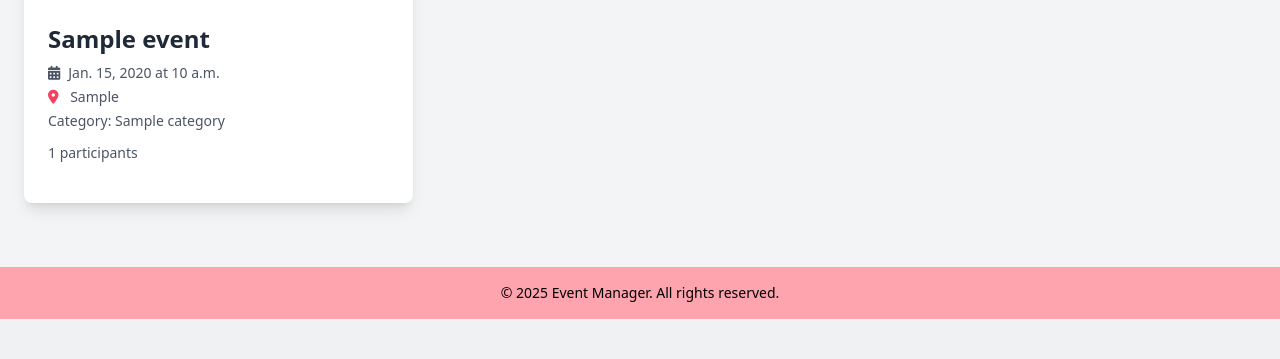
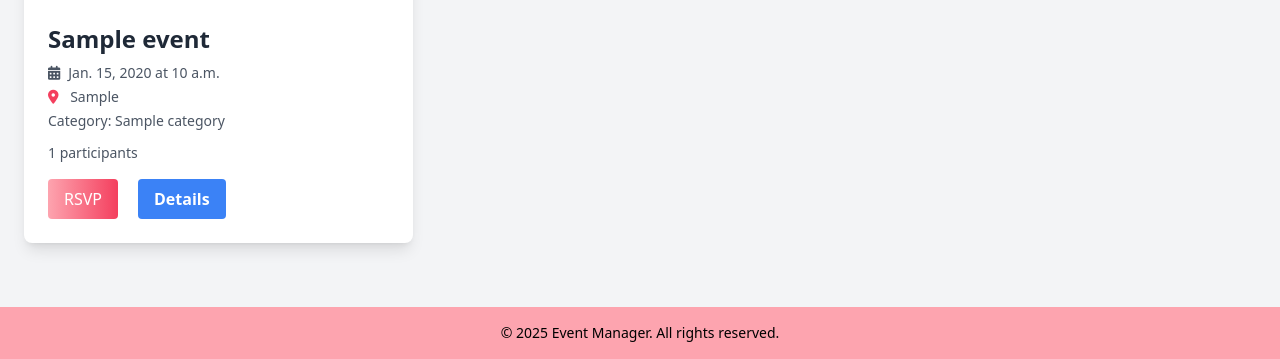
Before and after one commit to majharul-web/event-management-django, a Django app: page / in a window 1280 px wide. Shown: the part 897-1256 px from the top of the page. Before the commit the page ends 1216 px from the top, so only its background shows below. Run offline with Django 5.2, Linux system fonts and the light colour scheme; tables that the repository leaves empty hold one stand-in row (values such as "Sample post").

Commit message:
event modify

```diff
--- a/core/templates/auth_navbar.html
+++ b/core/templates/auth_navbar.html
@@ -27,6 +27,9 @@
           >
             <li>
               <a href="{% url 'dashboard' %}" class="block px-4 py-2 hover:bg-gray-100">Profile</a>
+            </li>
+            <li>
+              <a href="{% url 'participant-dashboard' %}" class="block px-4 py-2 hover:bg-gray-100">My Events</a>
             </li>
             <li>
               <form method="POST" action="{% url 'sign-out' %}">
--- a/core/templates/home.html
+++ b/core/templates/home.html
@@ -41,7 +41,7 @@
 <section class="py-12">
   <div class="max-w-7xl mx-auto grid grid-cols-1 md:grid-cols-2 lg:grid-cols-3 gap-8">
     {% for event in events %}
-    <a href="{% url 'event_detail' event.pk %}" class="block bg-white rounded-lg shadow-lg overflow-hidden transform hover:scale-105 transition no-underline text-inherit">
+      <div class="bg-white rounded-lg shadow-lg overflow-hidden transform hover:scale-105 transition">
         {% if event.asset %}
           <img
             src="{{ event.asset.url }}"
@@ -51,7 +51,7 @@
         {% else %}
           <p class="text-gray-500 italic">No asset found!</p>
         {% endif %}
-      {% comment %} <img src="{{ event.image_url|default:'/static/images/hero.jpg' }}" alt="{{ event.name }}" class="h-48 w-full object-cover"> {% endcomment %}
+
         <div class="p-6">
           <h3 class="text-2xl font-semibold mb-2">{{ event.name }}</h3>
           <p class="text-sm text-gray-600 mb-1"><i class="fa-solid fa-calendar-days me-2"></i>{{ event.date }} at {{ event.time }}</p>
@@ -59,8 +59,27 @@
           <p class="text-sm text-gray-600 mb-3">Category: {{ event.category.name }}</p>
           <p class="text-sm text-gray-600 mb-4">{{ event.rsvps.count }} participants</p>
 
+          <!-- Action Buttons -->
+          <div class="flex gap-x-5 items-center mt-4">
+             {% if user.is_authenticated %}
+              <form method="POST" action="{% url 'rsvp_event' event.id %}">
+                {% csrf_token %}
+                <button type="submit" class="bg-primary-gradient text-white px-4 py-2 rounded hover:bg-primary-gradient-reverse transition-colors">
+                  RSVP
+                </button>
+              </form>
+            {% else %}
+              <a href="{% url 'sign-in' %}" class="bg-primary-gradient text-white px-4 py-2 rounded hover:bg-primary-gradient-reverse transition-colors">
+                RSVP
+              </a>
+            {% endif %}
+
+            <a href="{% url 'event_detail' event.pk %}" class="btn-primary">Details</a>
+
           </div>
-    </a>
+        </div>
+      </div>
+
     {% empty %}
     <p class="text-center text-gray-600 col-span-full">No events found.</p>
     {% endfor %}
--- a/static/css/output.css
+++ b/static/css/output.css
@@ -1003,6 +1003,11 @@ label {
   gap: 2rem;
 }
 
+.gap-x-5 {
+  -moz-column-gap: 1.25rem;
+       column-gap: 1.25rem;
+}
+
 .space-x-4 > :not([hidden]) ~ :not([hidden]) {
   --tw-space-x-reverse: 0;
   margin-right: calc(1rem * var(--tw-space-x-reverse));
@@ -1145,6 +1150,16 @@ label {
 .bg-white {
   --tw-bg-opacity: 1;
   background-color: rgb(255 255 255 / var(--tw-bg-opacity, 1));
+}
+
+.bg-blue-600 {
+  --tw-bg-opacity: 1;
+  background-color: rgb(37 99 235 / var(--tw-bg-opacity, 1));
+}
+
+.bg-green-600 {
+  --tw-bg-opacity: 1;
+  background-color: rgb(22 163 74 / var(--tw-bg-opacity, 1));
 }
 
 .bg-cover {
@@ -1521,6 +1536,16 @@ label {
   background-color: rgb(249 250 251 / var(--tw-bg-opacity, 1));
 }
 
+.hover\:bg-blue-700:hover {
+  --tw-bg-opacity: 1;
+  background-color: rgb(29 78 216 / var(--tw-bg-opacity, 1));
+}
+
+.hover\:bg-green-700:hover {
+  --tw-bg-opacity: 1;
+  background-color: rgb(21 128 61 / var(--tw-bg-opacity, 1));
+}
+
 .hover\:text-gray-200:hover {
   --tw-text-opacity: 1;
   color: rgb(229 231 235 / var(--tw-text-opacity, 1));
```
Lines whose indentation alone changed are shown as unchanged.
